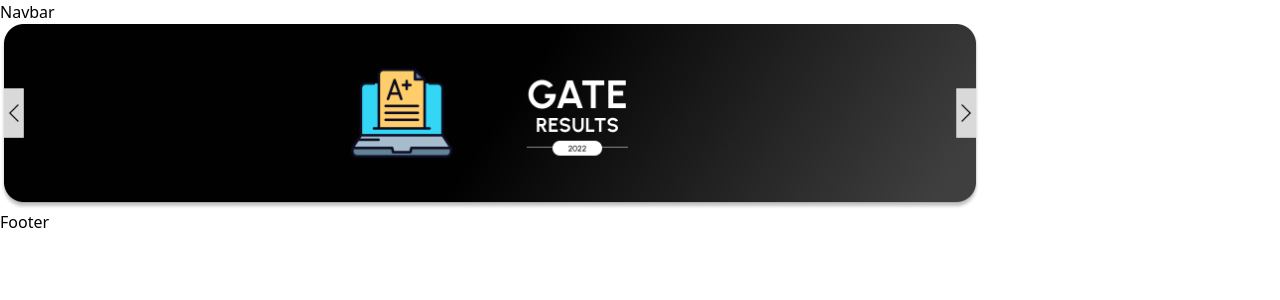
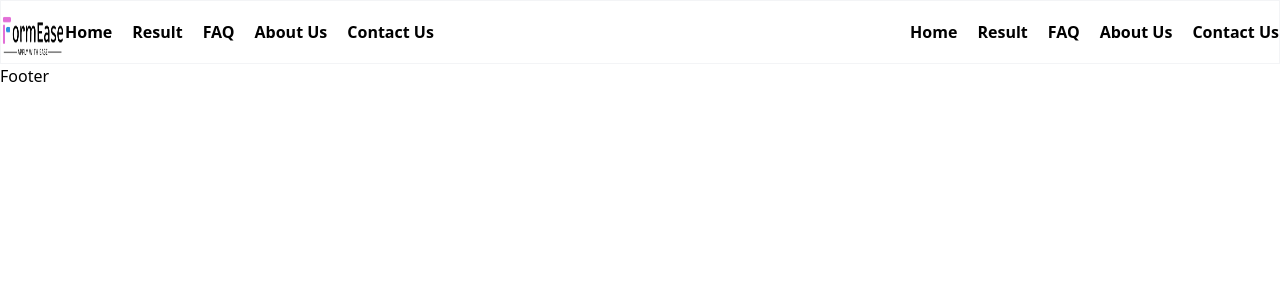
Before and after one commit to KeplerInCoding/IntelliFill-Assignment, a React (Create React App) app: page /exam in a window 1280 px wide. Before the commit this address had no page. Shown: the top 300 px of the page. Built offline with nearby package versions, Linux system fonts and the light colour scheme.

Commit message:
nav editing

```diff
--- a/public/index.html
+++ b/public/index.html
@@ -5,6 +5,7 @@
   <meta charset="utf-8" />
   <meta name="viewport" content="width=device-width, initial-scale=1" />
   <title>FormEase</title>
+  <script src="https://kit.fontawesome.com/58a810656e.js" crossorigin="anonymous"></script>
 </head>
 
 <body>
--- a/src/App.js
+++ b/src/App.js
@@ -3,25 +3,17 @@ import Navbar from "./components/Navbar";
 import Footer from "./components/Footer";
 import Home from "./pages/Home";
 import ExamDetails from "./pages/ExamDetails";
-import add from "./assets/images/Ads.png"
 
 function App() {
   return (
-    <div>
-      <Navbar/>
-      <div>
-        <img width="980px" src={add} alt=""/>
-      </div>
-
+    <div className="App">
+      <Navbar />
       <Routes>
         <Route path="/" element={<Home />} />
-        <Route path="/examDetails" element={<ExamDetails />} />
+        <Route path="/exam/:id" element={<ExamDetails />} />
       </Routes>
-
-      <Footer/>
-
+      <Footer />
     </div>
   );
 }
-
 export default App;
--- /dev/null
+++ b/src/Data.js
@@ -0,0 +1,76 @@
+const recommendedExams = [
+    {
+      name: 'JEE Mains 2023',
+      organization: 'National Testing Agency',
+      participants: 'More than 20 Lakhs',
+      fee: '₹1200',
+      tags: 'Engineering IIT PCM'
+    },
+    {
+      name: 'Civil Services 2023',
+      organization: 'Union Public Service Commission',
+      participants: 'More than 15 Lakhs',
+      fee: '₹1500',
+      tags: 'Engineering PCM'
+    },
+    {
+      name: 'SSC CGL 2023',
+      organization: 'Staff Selection Commission',
+      participants: 'More than 10 Lakhs',
+      fee: '₹1000',
+      tags: 'Engineering PCM'
+    }
+  ];
+
+  const recentExams = [
+    {
+      name: 'VITEEE 2023',
+      organization: 'Vellore Institute of Technology',
+      participants: 'More than 10 Lakhs',
+      fee: '₹1500',
+      tags: 'Engineering PCM'
+    },
+    {
+      name: 'SRMJEE 2023',
+      organization: 'SRMIST',
+      participants: 'More than 10 Lakhs',
+      fee: '₹1000',
+      tags: 'Engineering PCM'
+    },
+    {
+      name: 'TS EAMCT 2023',
+      organization: 'TSCHE',
+      participants: 'More than 10 Lakhs',
+      fee: '₹1000',
+      tags: 'Engineering PCM'
+    }
+  ];
+
+  const interestedExams = [
+    {
+      name: 'BEEE 2023',
+      organization: 'Bharat University',
+      participants: 'More than 5 Lakhs',
+      fee: '₹1600'
+    },
+    {
+      name: 'TS EAMCET 2023',
+      organization: 'TSCHE',
+      participants: 'More than 15 Lakhs',
+      fee: '₹1000'
+    },
+    {
+      name: 'SRMJEE 2023',
+      organization: 'SRMST',
+      participants: 'More than 10 Lakhs',
+      fee: '₹1000'
+    },
+    {
+      name: 'VITJEE 2023',
+      organization: 'Vellore Institute of Technology',
+      participants: 'More than 10 Lakhs',
+      fee: '₹1500'
+    }
+  ];
+
+  export { recommendedExams, recentExams, interestedExams };
--- a/src/components/Navbar.js
+++ b/src/components/Navbar.js
@@ -1,9 +1,42 @@
-import React from 'react'
+// Navbar.jsx
+
+import React, { useState } from 'react';
+import { NavLink } from 'react-router-dom';
+import logo from '../assets/images/mainLogo.png';
 
 const Navbar = () => {
+  const [isMenuOpen, setMenuOpen] = useState(false);
+
+  const toggleMenu = () => {
+    setMenuOpen(!isMenuOpen);
+  };
+
   return (
-    <div>Navbar</div>
-  )
-}
+    <div className='h-16 w-screen border border-gray-100 flex justify-between items-center'>
+      <div className='flex items-center'>
+        <img className='w-16 h-16 flex-shrink-0' src={logo} alt="logo" />
+        <div className='font-semibold flex gap-5 hidden sm:flex'>
+          <NavLink to="/" end>Home</NavLink>
+          <NavLink to="">Result</NavLink>
+          <NavLink to="">FAQ</NavLink>
+          <NavLink to="">About Us</NavLink>
+          <NavLink to="">Contact Us</NavLink>
+        </div>
+      </div>
+      <div className='sm:hidden'>
+        <button onClick={toggleMenu} className='text-gray-500 hover:text-gray-700'>
+          <i className={`fas ${isMenuOpen ? 'fa-times' : 'fa-bars'}`}></i>
+        </button>
+      </div>
+      <div className={`font-semibold flex gap-5 hidden sm:flex ${isMenuOpen ? 'flex' : 'hidden'}`}>
+        <NavLink to="/" end>Home</NavLink>
+        <NavLink to="">Result</NavLink>
+        <NavLink to="">FAQ</NavLink>
+        <NavLink to="">About Us</NavLink>
+        <NavLink to="">Contact Us</NavLink>
+      </div>
+    </div>
+  );
+};
 
-export default Navbar
+export default Navbar;
```
Also changed, not shown: src/assets/images/userImg.png (deleted).
